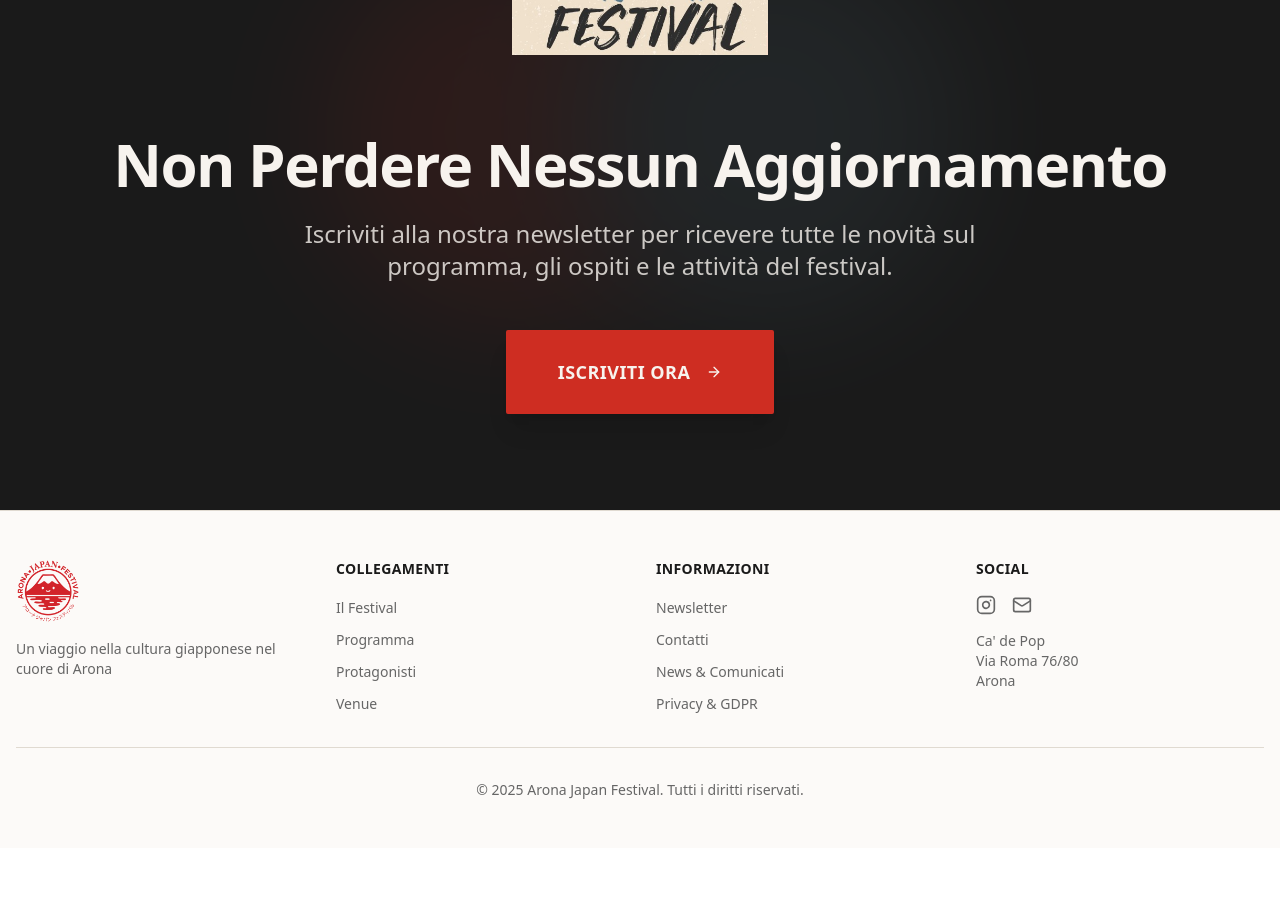
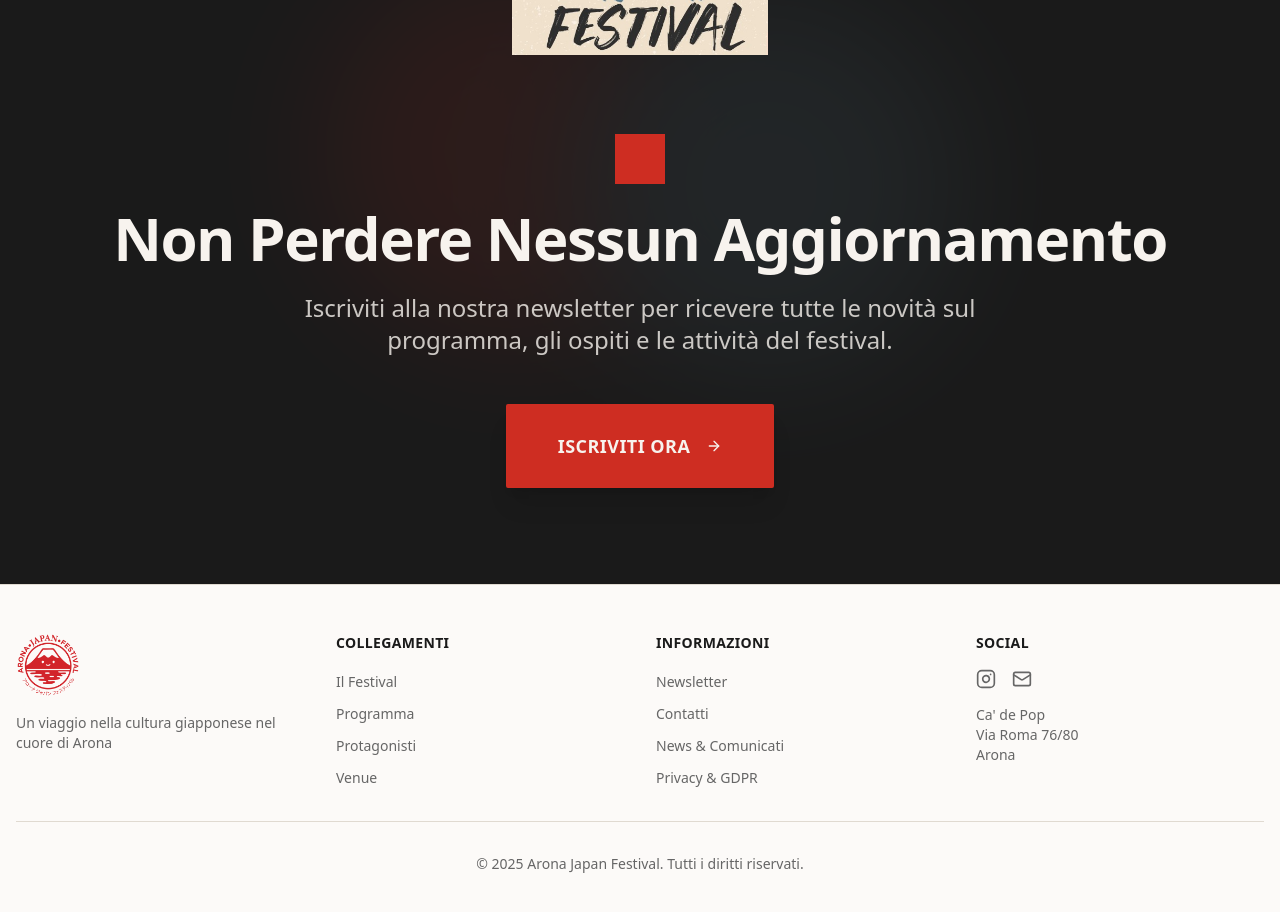
Before and after one commit to aronajapanfestival/aronajapanfestival, a React (Vite) app: page / in a window 1280 px wide. Shown: the part 2260-3172 px from the top of the page. Before the commit the page ends 3108 px from the top, so only its background shows below. Built offline with nearby package versions, Linux system fonts and the light colour scheme; the HTML template or start-up script is replaced by a standard one.

Commit message:
Add red box above CTA

```diff
--- a/src/pages/Home.tsx
+++ b/src/pages/Home.tsx
@@ -164,6 +164,9 @@ const Home = () => {
               className="w-48 h-48 md:w-64 md:h-64 object-contain animate-fade-in"
             />
           </div>
+          <div className="flex justify-center mb-6">
+            <div className="w-[50px] h-[50px] bg-primary"></div>
+          </div>
           <h2 className="text-4xl md:text-5xl lg:text-6xl font-bold mb-6 tracking-tight">
             Non Perdere Nessun Aggiornamento
           </h2>
```
